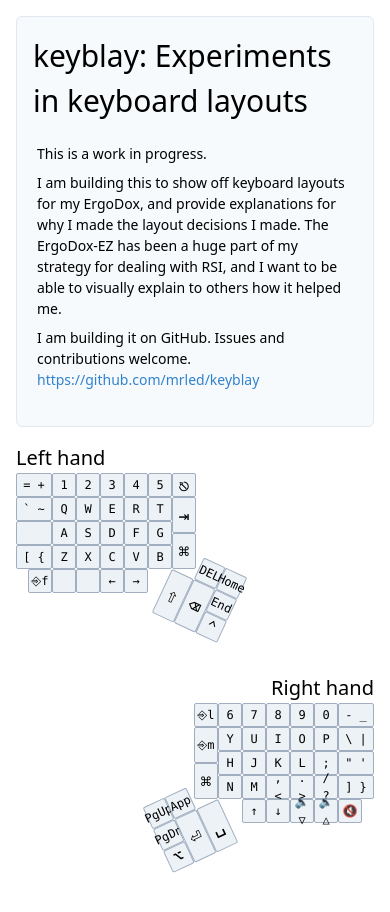
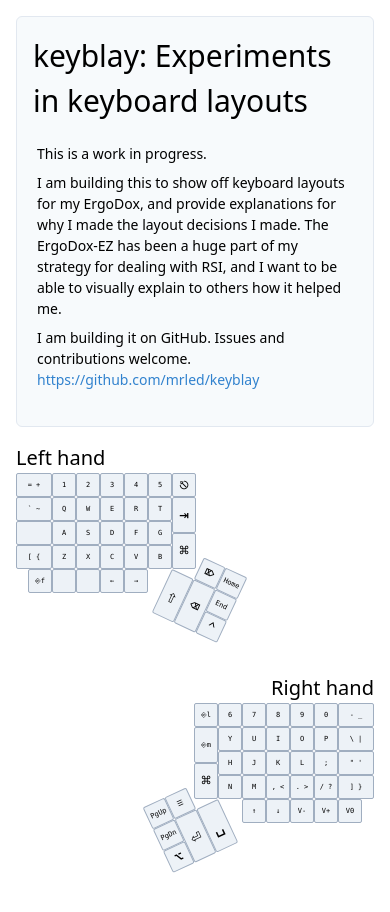
Before and after one commit to mrled/keymap.click, a Next.js app: page / in a window 390 px wide. Shown: the top 912 px of the page. Built offline with nearby package versions, Linux system fonts and the light colour scheme.

Commit message:
Fix fonts in smaller sizes

```diff
--- a/components/key.jsx
+++ b/components/key.jsx
@@ -42,7 +42,7 @@ export const Key = ({
     legend,
     size = [2, 2],
     startPos = ["auto", "auto"],
-    fontSize = "text-xs",
+    fontSize = "text-2xs md:text-xs",
     extraClasses = "",
   } = keyData;
   const [col, row] = size;
--- a/styles/index.css
+++ b/styles/index.css
@@ -17,6 +17,10 @@
   }
 }
 
+.text-2xs {
+  font-size: 0.5em;
+}
+
 kbd {
   border: 0.1em solid #aaa;
   border-radius: 15%;
```
Also changed, not shown: lib/keys.js.
